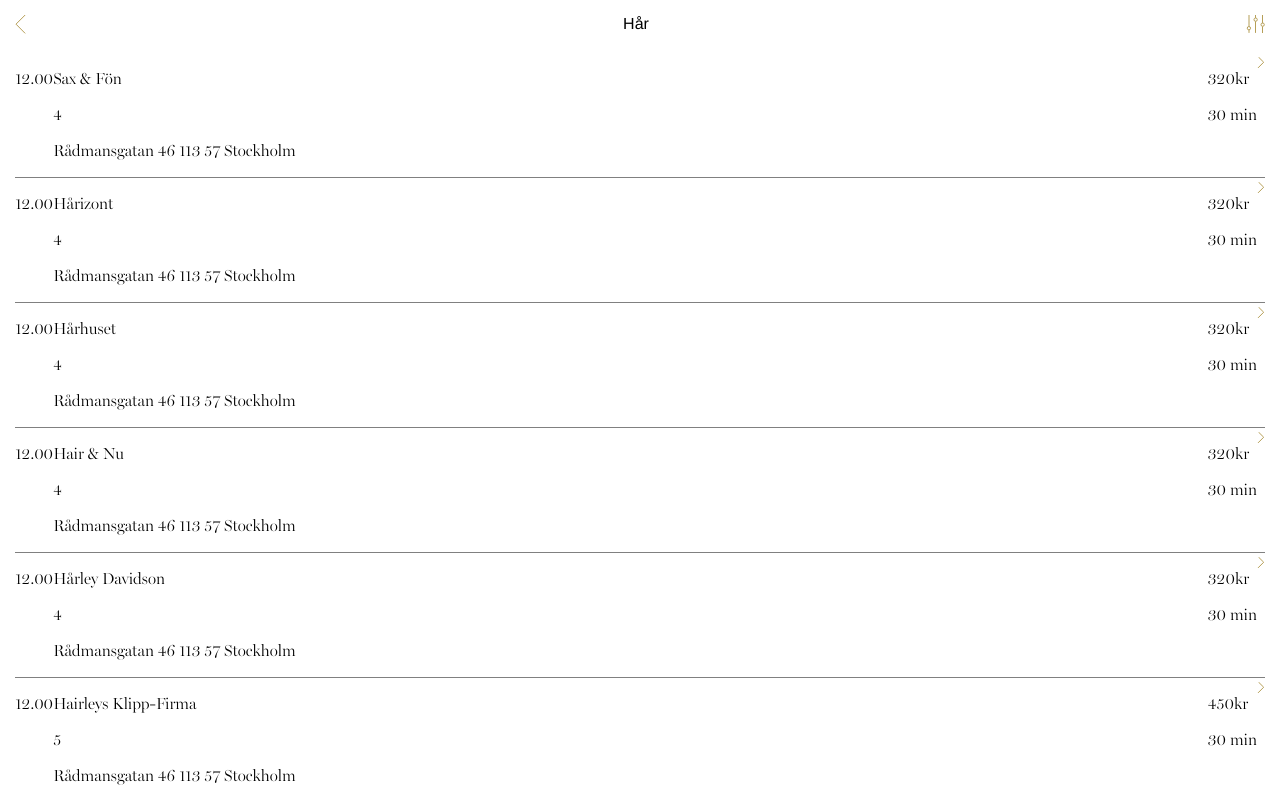
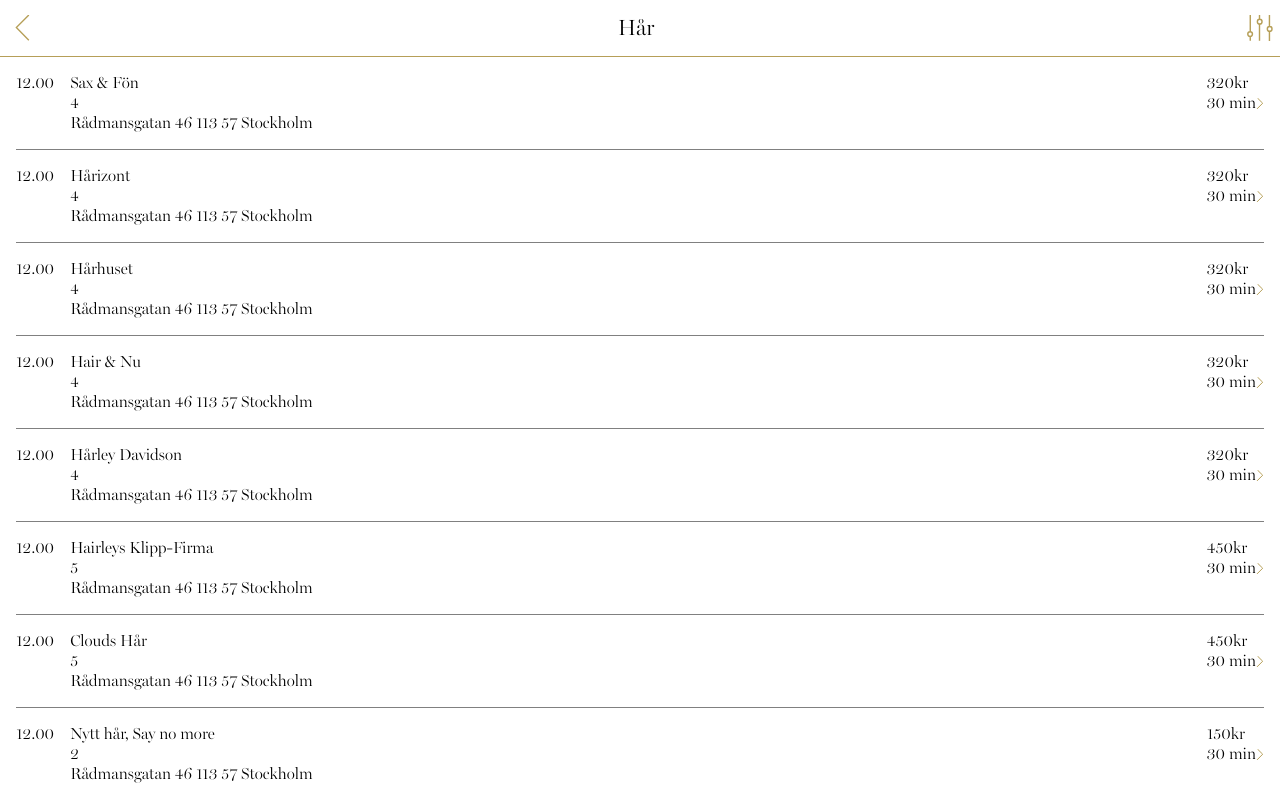
Before and after one commit to joakim-roos/techtest, a React (Create React App) app: page /salons in a window 1280 px wide. Shown: the top 800 px of the page. Built offline with nearby package versions, Linux system fonts and the light colour scheme; data requests are answered from the project's data file.

Commit message:
added header and some styling

```diff
--- a/src/Theme.js
+++ b/src/Theme.js
@@ -13,7 +13,7 @@
     gold: '#b69f58',
     mineshaft: '#2b2b2b',
   },
-  fontSizes: {
+  fontSize: {
     lg: '22px',
     md: '20px',
     sm: '15px',
--- a/src/components/SalonList/index.js
+++ b/src/components/SalonList/index.js
@@ -1,11 +1,13 @@
 import React from 'react';
 import styled from 'styled-components'
+import Theme from '../../Theme'
 import * as Constant from '../../constants/assets'
 
 const SalonContainer = styled.div`
   display: flex;
   font-family: 'MillerBanner Light';
-  margin: 0 15px 0 15px;
+  margin: 0 1rem 0 1rem;
+  padding: 1rem 0 1rem 0;
   border-bottom: 1px solid grey;
 `;
 
@@ -14,6 +16,7 @@
 `;
 
 const SalonMid = styled.div`
+margin-left: 1rem;
 flex: 1;
 `;
 
@@ -23,30 +26,54 @@
 
 const SalonRight = styled.div`
 display: flex;
+align-items: center;
 `;
 
 const Header = styled.header`
 display: flex;
 justify-content: space-between;
 padding: 15px;
+border-bottom: 1px solid ${props => props.theme.colors.gold};
+font-family: 'MillerBanner Light';
+`;
+
+const Img = styled.img`
+vertical-align: middle;
+`;
+
+const PageTitle = styled.h3`
+font-size: ${props => props.theme.fontSize.lg};
+font-weight: 300;
+margin: 0;
+`;
+
+const P = styled.p`
+margin: 0px;
 `;
 
 
-const Arrow = () => (
-  <div>
-    <img src={Constant.ARROW_RIGHT_SM} alt='Go back'></img>
+const ArrowRightItem = () => (
+  <div style={{ display: 'flex' }}>
+    <Img src={Constant.ARROW_RIGHT_SM} alt='Go back'></Img>
   </div>
 )
 
-const ArrowLeft = () => (
-  <div>
-    <img src={Constant.ARROW_LEFT_LG} alt='Go to salon'></img>
+const ArrowLeftItem = () => (
+  <div style={{ display: 'flex' }}>
+    <Img src={Constant.ARROW_LEFT_LG} alt='Go to salon'></Img>
   </div>
 )
 
-const Filter = () => (
+const FilterItem = () => (
+  <div style={{ display: 'flex' }}>
+    <Img src={Constant.FILTER} alt='Filter Salons'></Img>
+  </div>
+)
+
+
+const FilterSalons = () => (
   <div>
-    <img src={Constant.FILTER} alt='Filter Salons'></img>
+
   </div>
 )
 
@@ -55,30 +82,31 @@
   return (
     <div>
       <Header>
-        <ArrowLeft />
-        <div>Hår</div>
-        <Filter />
+        <ArrowLeftItem />
+        <PageTitle>Hår</PageTitle>
+        <FilterItem />
       </Header>
+
       {props.allSalons.map(salon =>
         <SalonContainer key={salon.id}>
 
           <SalonLeft>
-            <p>{salon.availabletime}</p>
+            <P>{salon.availabletime}</P>
           </SalonLeft>
 
           <SalonMid>
-            <p>{salon.name}</p>
-            <p>{salon.stars}</p>
-            <p>{`${salon.address} ${salon.postalcode} ${salon.city}`}</p>
+            <P>{salon.name}</P>
+            <P>{salon.stars}</P>
+            <P>{`${salon.address} ${salon.postalcode} ${salon.city}`}</P>
           </SalonMid>
 
           <SalonMidRight>
-            <p>{salon.price}{salon.unit}</p>
-            <p>{salon.duration}</p>
+            <P>{salon.price}{salon.unit}</P>
+            <P>{salon.duration}</P>
           </SalonMidRight>
 
           <SalonRight>
-            <Arrow />
+            <ArrowRightItem />
           </SalonRight>
 
         </SalonContainer>
--- /dev/null
+++ b/src/components/SalonList/styles.js
@@ -0,0 +1,2 @@
+import React from 'react';
+import styled from 'styled-components';
```
